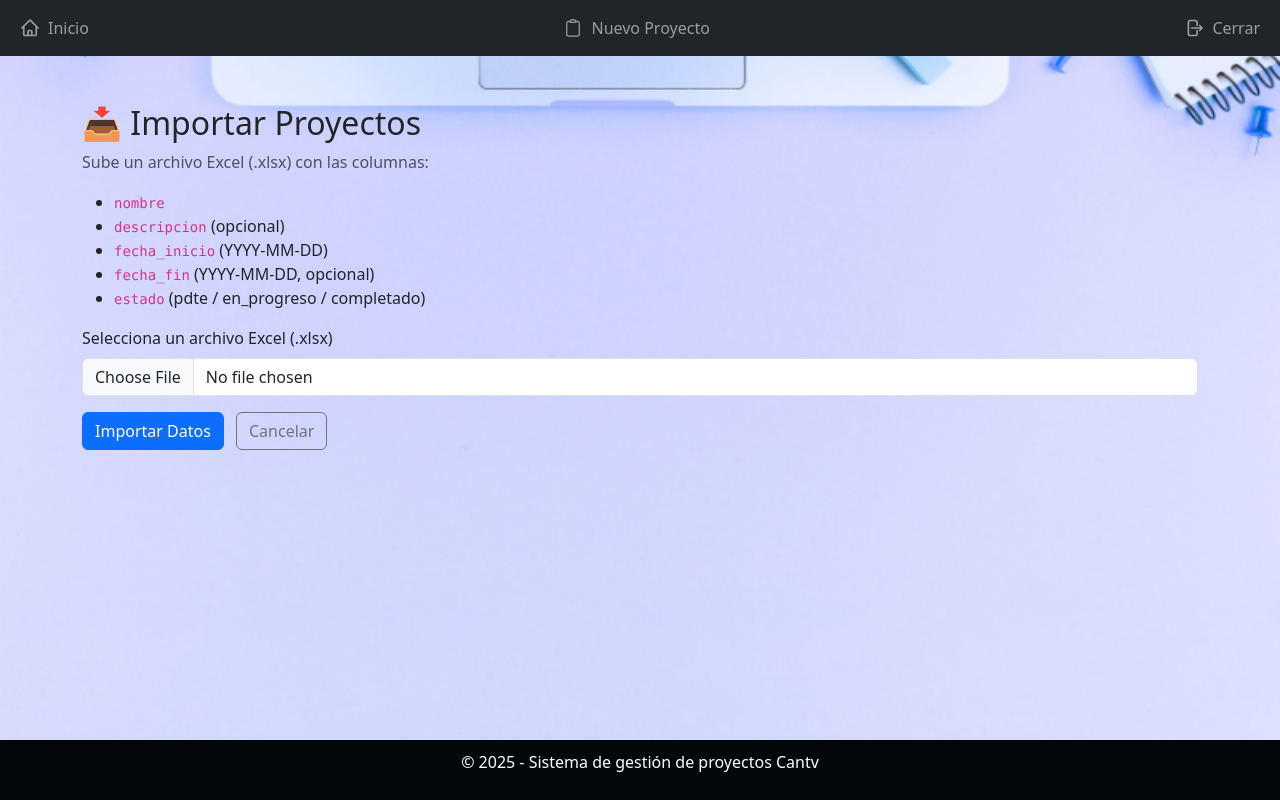
After one commit to Mnnu97/proyectos, a Django app: page /proyectos/proyectos/importar/ in a window 1280 px wide. The commit adds this page. Run offline with Django 5.2, Linux system fonts and the light colour scheme; the visitor is signed in with stand-in values (Sample User, id 1).

Commit message:
Añadir funcionalidad para importar proyectos desde un archivo Excel en el panel de administración

```diff
--- /dev/null
+++ b/proyecto_app/templates/admin/importar_datos.html
@@ -0,0 +1,30 @@
+<!-- templates/admin/importar_datos.html -->
+
+{% extends "base.html" %}
+{% block title %}Importar Proyectos - Panel de Administración{% endblock %}
+
+{% block content %}
+<div class="container mt-5">
+    <h2>📥 Importar Proyectos</h2>
+    <p class="text-muted">Sube un archivo Excel (.xlsx) con las columnas:</p>
+
+    <ul>
+        <li><code>nombre</code></li>
+        <li><code>descripcion</code> (opcional)</li>
+        <li><code>fecha_inicio</code> (YYYY-MM-DD)</li>
+        <li><code>fecha_fin</code> (YYYY-MM-DD, opcional)</li>
+        <li><code>estado</code> (pdte / en_progreso / completado)</li>
+    </ul>
+
+    <form method="post" enctype="multipart/form-data">
+        {% csrf_token %}
+        <div class="mb-3">
+            <label for="archivo" class="form-label">Selecciona un archivo Excel (.xlsx)</label>
+            <input type="file" name="archivo" id="archivo" class="form-control" accept=".xlsx" required>
+        </div>
+
+        <button type="submit" class="btn btn-primary">Importar Datos</button>
+        <a href="{% url 'proyectos:inicio' %}" class="btn btn-outline-secondary ms-2">Cancelar</a>
+    </form>
+</div>
+{% endblock %}
--- a/proyecto_app/templates/proyecto_app/tarea_detail.html
+++ b/proyecto_app/templates/proyecto_app/tarea_detail.html
@@ -98,7 +98,6 @@
 
     <!-- Acciones principales -->
     <div class="mt-4">
-        <a href="{{ volver_a }}" class="btn btn-outline-secondary btn-sm me-2">← Volver a Proyectos</a>
         <a href="{% url 'proyectos:tarea_update_en_proyecto' proyecto_id=tarea.proyecto.id pk=tarea.id %}" class="btn btn-outline-primary btn-sm me-2">Editar</a>
         <a href="{% url 'proyectos:tarea_delete_en_proyecto' proyecto_id=tarea.proyecto.id pk=tarea.id %}" class="btn btn-outline-danger btn-sm">Eliminar</a>
     </div>
--- a/proyecto_app/urls.py
+++ b/proyecto_app/urls.py
@@ -1,11 +1,15 @@
-from django.urls import path
+from django.urls import path, reverse_lazy
 
+# Vistas CRUD de Proyectos y Tareas
 from .views_crud import (
+    # Proyectos
     ProyectoListView,
     ProyectoDetailView,
     ProyectoCreateView,
     ProyectoUpdateView,
     ProyectoDeleteView,
+
+    # Tareas
     TareaListView,
     TareaDetailView,
     TareaCreateView,
@@ -17,13 +21,23 @@ from .views_crud import (
 from .views_inicio import PaginaInicioView
 from .views_auth import signup
 from .views_estado import actualizar_estado_tarea, actualizar_estado_proyecto
-from .views_usuarios import lista_usuarios, crear_usuario, eliminar_usuario, asignar_proyectos, detalle_usuario, ver_proyectos_usuario, editar_usuario
+from .views_usuarios import (
+    lista_usuarios,
+    crear_usuario,
+    editar_usuario,
+    eliminar_usuario,
+    asignar_proyectos,
+    detalle_usuario,
+    ver_proyectos_usuario,
+)
 
-# Vistas de exportación
-from .views_export import exportar_todos_los_proyectos
-from .views_export import exportar_proyectos, exportar_proyecto_individual
+# Vista para importar datos
+from .views_import import importar_proyectos  # ← Importamos la vista de importar
 
-# Vistas de autenticación
+# Exportaciones
+from .views_export import exportar_todos_los_proyectos, exportar_proyectos, exportar_proyecto_individual
+
+# Autenticación personalizada
 from django.contrib.auth import views as auth_views
 from .views import CustomLoginView
 
@@ -31,37 +45,64 @@ from .views import CustomLoginView
 app_name = 'proyectos'
 
 urlpatterns = [
-
+    # ======================
+    # 🏠 Página principal
+    # ======================
     path('', PaginaInicioView.as_view(), name='inicio'),
 
-    # Rutas para Proyectos
+    # ======================
+    # 📁 PROYECTOS
+    # ======================
     path('proyectos/', ProyectoListView.as_view(), name='proyecto_list'),
     path('proyectos/<int:pk>/', ProyectoDetailView.as_view(), name='proyecto_detail'),
     path('proyectos/crear/', ProyectoCreateView.as_view(), name='proyecto_create'),
     path('proyectos/<int:pk>/editar/', ProyectoUpdateView.as_view(), name='proyecto_update'),
     path('proyectos/<int:pk>/eliminar/', ProyectoDeleteView.as_view(), name='proyecto_delete'),
 
-    # Rutas para Tareas por proyecto
+    # Estado del proyecto
+    path('proyectos/<int:pk>/estado/', actualizar_estado_proyecto, name='actualizar_estado_proyecto'),
+
+    # ======================
+    # 📝 TAREAS
+    # ======================
+    path('tareas/', TareaListView.as_view(), name='tarea_list'),
+    path('tareas/<int:pk>/', TareaDetailView.as_view(), name='tarea_detail'),
     path('proyectos/<int:proyecto_id>/tareas/crear/', TareaCreateView.as_view(), name='tarea_create_en_proyecto'),
     path('proyectos/<int:proyecto_id>/tareas/<int:pk>/', TareaDetailView.as_view(), name='tarea_detail_en_proyecto'),
     path('proyectos/<int:proyecto_id>/tareas/<int:pk>/editar/', TareaUpdateView.as_view(), name='tarea_update_en_proyecto'),
     path('proyectos/<int:proyecto_id>/tareas/<int:pk>/eliminar/', TareaDeleteView.as_view(), name='tarea_delete_en_proyecto'),
     path('proyectos/<int:proyecto_id>/tareas/<int:tarea_id>/estado/', actualizar_estado_tarea, name='actualizar_estado_tarea_en_proyecto'),
 
-    # Acciones de estado de proyectos
-    path('proyectos/<int:pk>/estado/', actualizar_estado_proyecto, name='actualizar_estado_proyecto'),
+    # ======================
+    # 📦 EXPORTACIONES
+    # ======================
+    path('proyectos/exportar-completo/', exportar_todos_los_proyectos, name='exportar_todos_los_proyectos'),
+    path('proyectos/exportar/', exportar_proyectos, name='exportar_proyectos'),
+    path('proyectos/<int:pk>/exportar/', exportar_proyecto_individual, name='exportar_proyecto_individual'),
 
-    # Exportar proyectos
-    path('proyectos/exportar-completo/', exportar_todos_los_proyectos, name='exportar_todos_los_proyectos'),
-    # ...
-    path('proyectos/exportar/', exportar_proyectos, name='exportar_proyectos'),  # Exporta todos los visibles en listado
-    path('proyectos/<int:pk>/exportar/', exportar_proyecto_individual, name='exportar_proyecto_individual'),  # Exporta un único proyecto
+    # ======================
+    # 📤 IMPORTACIÓN DE DATOS (NUEVA RUTA)
+    # ======================
+    path('proyectos/importar/', importar_proyectos, name='importar_proyectos'),  # ✅ Botón Importar ahora funciona
 
-    #  Registro y Login
-    path('login/', auth_views.LoginView.as_view(template_name='registration/login.html', redirect_authenticated_user=True), name='login'),
+    # ======================
+    # 🔐 AUTENTICACIÓN
+    # ======================
+    path('login/', CustomLoginView.as_view(template_name='registration/login.html', redirect_authenticated_user=True), name='login'),
     path('logout/', auth_views.LogoutView.as_view(next_page='login'), name='logout'),
+    path('registro/', signup, name='registro'),
 
-    #  Panel de gestión de usuarios (solo Admin)
+    path('cambiar-password/', auth_views.PasswordChangeView.as_view(
+        template_name='registration/password_change_form.html',
+        success_url=reverse_lazy('proyectos:password_change_done')
+    ), name='password_change'),
+    path('cambiar-password/hecho/', auth_views.PasswordChangeDoneView.as_view(
+        template_name='registration/password_change_done.html'
+    ), name='password_change_done'),
+
+    # ======================
+    # 👥 PANEL DE USUARIOS (Admin)
+    # ======================
     path('usuarios/', lista_usuarios, name='lista_usuarios'),
     path('usuarios/crear/', crear_usuario, name='crear_usuario'),
     path('usuarios/<int:pk>/editar/', editar_usuario, name='editar_usuario'),
@@ -69,12 +110,4 @@ urlpatterns = [
     path('usuarios/<int:pk>/asignar-proyectos/', asignar_proyectos, name='asignar_proyectos'),
     path('usuarios/<int:pk>/detalles/', detalle_usuario, name='detalle_usuario'),
     path('usuarios/<int:pk>/proyectos/', ver_proyectos_usuario, name='ver_proyectos_usuario'),
-
-    #  Gestión de Contraseña
-    path('cambiar-password/', auth_views.PasswordChangeView.as_view(
-        template_name='registration/password_change_form.html'
-    ), name='password_change'),
-    path('cambiar-password/hecho/', auth_views.PasswordChangeDoneView.as_view(
-        template_name='registration/password_change_done.html'
-    ), name='password_change_done'),
 ]
--- /dev/null
+++ b/proyecto_app/views_import.py
@@ -0,0 +1,37 @@
+# proyecto_app/views_import.py
+
+from django.shortcuts import render, redirect
+from django.urls import reverse_lazy
+from django.contrib.auth.decorators import user_passes_test
+from django.utils.decorators import method_decorator
+from .models import Proyecto
+from django.contrib import messages
+
+
+def es_admin(user):
+    return user.groups.filter(name='Admin').exists() or user.is_superuser
+
+
+@user_passes_test(es_admin, login_url='/')
+def importar_proyectos(request):
+    if request.method == 'POST' and request.FILES.get('archivo'):
+        archivo = request.FILES['archivo']
+        try:
+            df = pd.read_excel(archivo)
+
+            for _, row in df.iterrows():
+                Proyecto.objects.create(
+                    nombre=row['nombre'],
+                    descripcion=row.get('descripcion', ''),
+                    fecha_inicio=row.get('fecha_inicio'),
+                    fecha_fin=row.get('fecha_fin'),
+                    estado=row.get('estado', 'pdte')
+                )
+
+            messages.success(request, "✅ Proyectos importados correctamente.")
+        except Exception as e:
+            messages.error(request, f"❌ Error al importar: {e}")
+
+        return redirect(reverse_lazy('proyectos:inicio'))
+
+    return render(request, 'admin/importar_datos.html')
```
Also changed, not shown: proyecto_app/templates/proyecto_app/proyecto_list.html (+7 -4 lines), proyecto_app/views_crud.py (+34 -11 lines).
